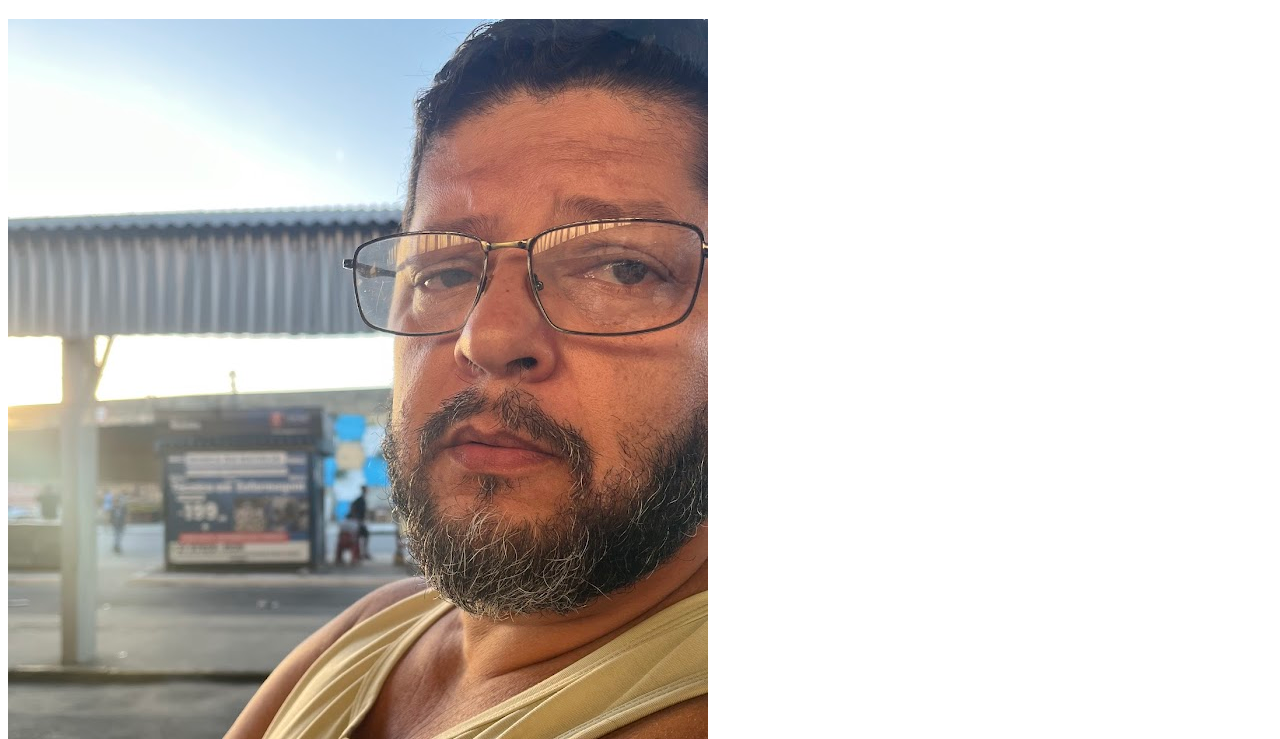
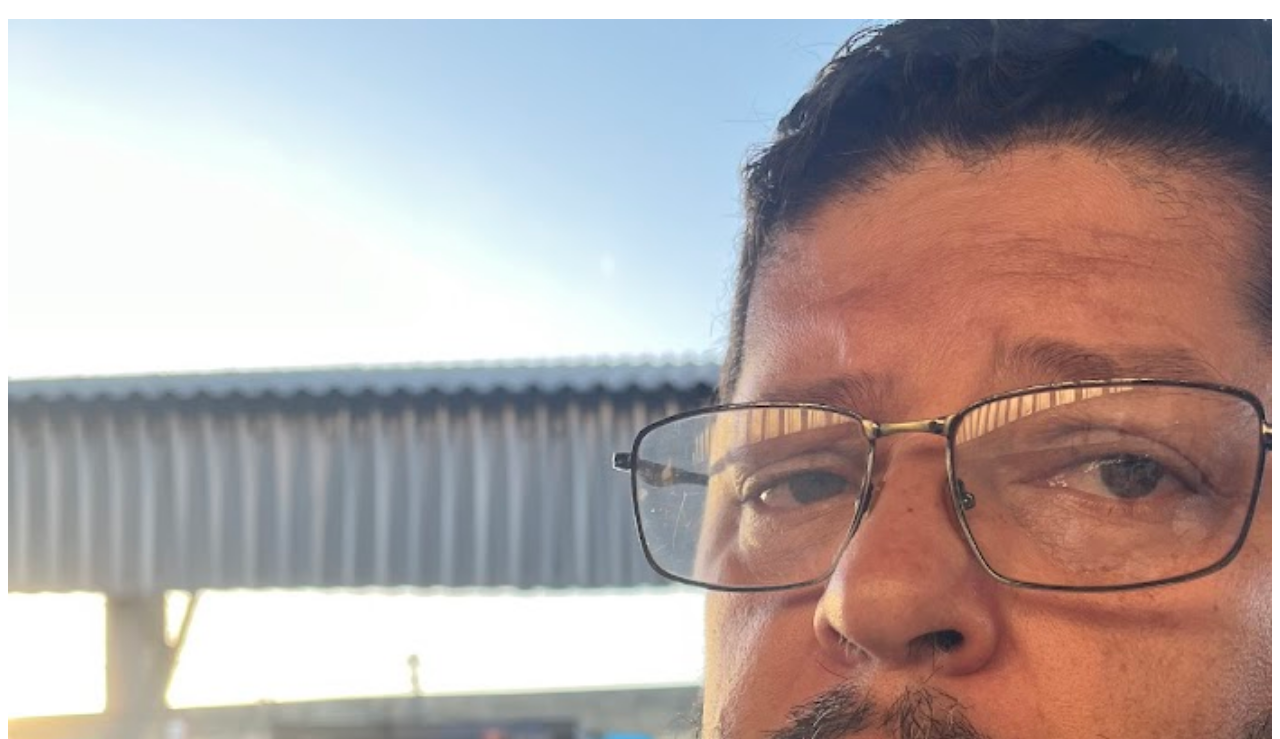
Before and after one commit to Hugo-labs/teste-pages, a plain HTML site: page index.html in a window 1280 px wide. Shown: the part 61-800 px from the top of the page. Drawn offline with Linux system fonts and the light colour scheme.

Commit message:
tamanho da imagem

```diff
--- a/index.html
+++ b/index.html
@@ -6,6 +6,6 @@
   </head>
   <body>
     <h1>Super pai</h1>
-    <img src="src/IMG_3216.jpg" alt="">
+    <img src="src/IMG_3216.jpg" alt="Erro na imagem" width="100%">
   </body>
 </html>
```
